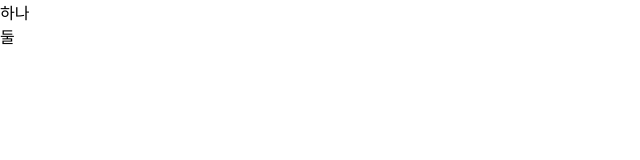
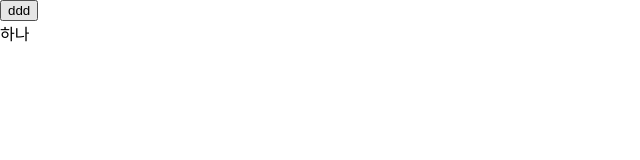
Before and after one commit to kis0421/react-one-page-scroll, a React app: page / in a window 1280 px wide. Shown: the top 160 px of the page, without its empty margins (0-640 px from the left). Built offline with nearby package versions, Linux system fonts and the light colour scheme.

Commit message:
아맞다 리액트지

```diff
--- a/index.html
+++ b/index.html
@@ -4,6 +4,5 @@
 </head>
 <body style="margin:0; padding:0">
     <div id="root"></div>
-    <script src="./index.js"></script>
 </body>
 </html>
--- a/src/App.js
+++ b/src/App.jsx
@@ -8,6 +8,7 @@ const App = () => {
       <FullPageScrollWrapper>
         <div>하나</div>
         <div>둘</div>
+        <div>셋</div>
       </FullPageScrollWrapper>
     </>
   );
--- a/src/FullPageScrollWrapper.js
+++ /dev/null
@@ -1,14 +0,0 @@
-import React from "react";
-
-const FullPageScrollWrapper = (props) => {
-    console.log(props)
-    return (
-        <div>
-            {props.children.map((element, index) => (
-                <div key={index}>{element}</div>
-            ))}
-        </div>
-    );
-}
-
-export default FullPageScrollWrapper;
--- /dev/null
+++ b/src/FullPageScrollWrapper.jsx
@@ -0,0 +1,62 @@
+import React, { useEffect, useState } from "react";
+
+const FullPageScrollWrapper = (props) => {
+  const [currentPage, setCurrentPage] = useState(0);
+  const [lastScrollTop, setLastScrollTop] = useState(0);
+
+  const getScreenSize = () => ({
+    width: window.innerWidth - 17,
+    height: window.innerHeight,
+  });
+
+  const screenResize = () => {
+    console.log(getScreenSize())
+    setScreenSize(getScreenSize());
+  }
+
+  const screenRePosition = (event) => {
+    console.log(event.deltaY, currentPage)
+    if (event.deltaY < 0) {
+      console.log("위", currentPage);
+      setCurrentPage(currentPage - 1);
+    } else {
+      console.log("아래", currentPage, currentPage + 1);
+      setCurrentPage(currentPage + 1);
+    }
+
+  }
+
+  const [screenSize, setScreenSize] = useState(getScreenSize);
+  const [screenYPosiion, setScreenYPosiion] = useState();
+
+  useEffect(() => {
+    window.addEventListener("resize", screenResize);
+    window.addEventListener("wheel", screenRePosition);
+    return () => {
+      window.removeEventListener("resize", screenResize);
+      window.removeEventListener("wheel", screenRePosition);
+    };
+  }, [])
+  console.log(currentPage)
+  return (<>
+  <button onClick={() => setCurrentPage(currentPage + 1)}>ddd</button>
+    <div style={{ overflow: "hidden" }}>
+      <div style={{
+        height: screenSize.height,
+        transform: `translateY(${(currentPage * screenSize.height) * -1}px)`,
+        transition: "transform 0.9s ease 0s",
+      }}>
+        {props.children.map((element, index) => (
+          <div
+            key={index}
+            style={{
+              width: screenSize.width,
+              height: screenSize.height,
+            }}>{element}</div>
+        ))}
+      </div>
+    </div>
+  </>);
+}
+
+export default FullPageScrollWrapper;
--- a/webpack.config.js
+++ b/webpack.config.js
@@ -2,11 +2,15 @@ const path = require('path')
 const HtmlWebpackPlugin = require('html-webpack-plugin')
 
 module.exports = {
-    entry: './src/index.js',
+    entry: './src/index.jsx',
     output: {
         path: path.join(__dirname, '/dist'),
         filename: 'index.js'
     },
+    resolve: {
+        extensions: ['.jsx', '.js'],
+        modules: ['./', 'node_modules'],
+      },
     module: {
         rules: [
             {
```
Also changed, not shown: src/index.jsx (renamed from src/index.js).
